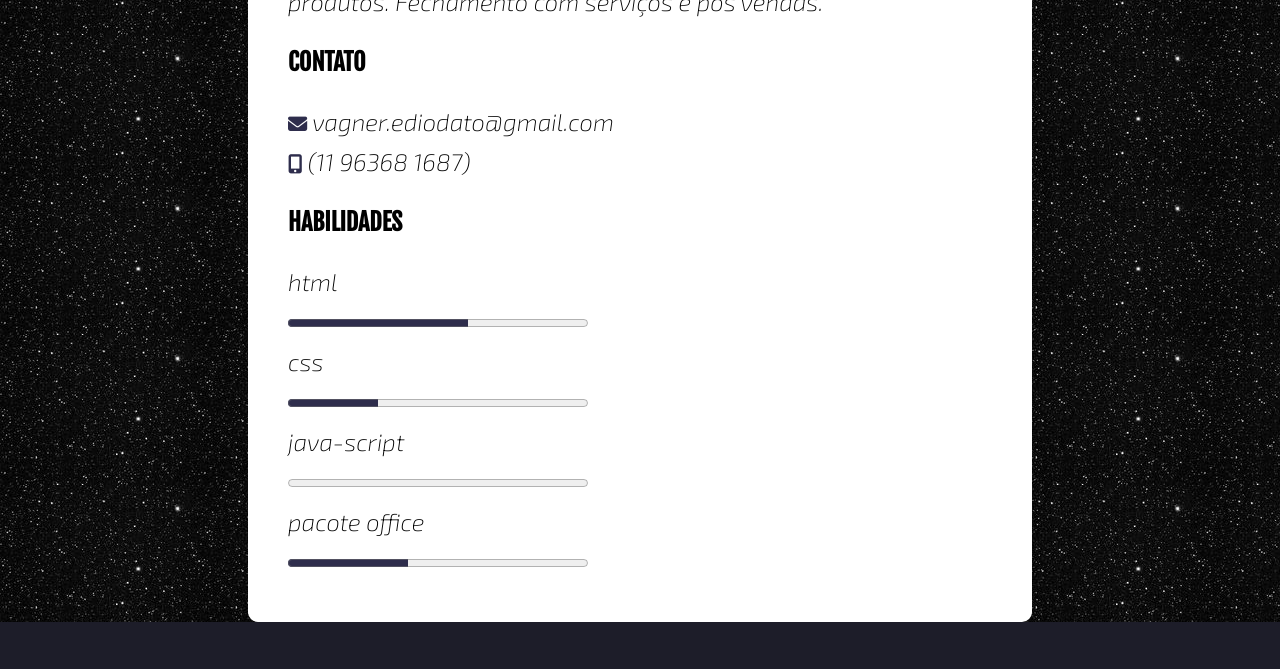
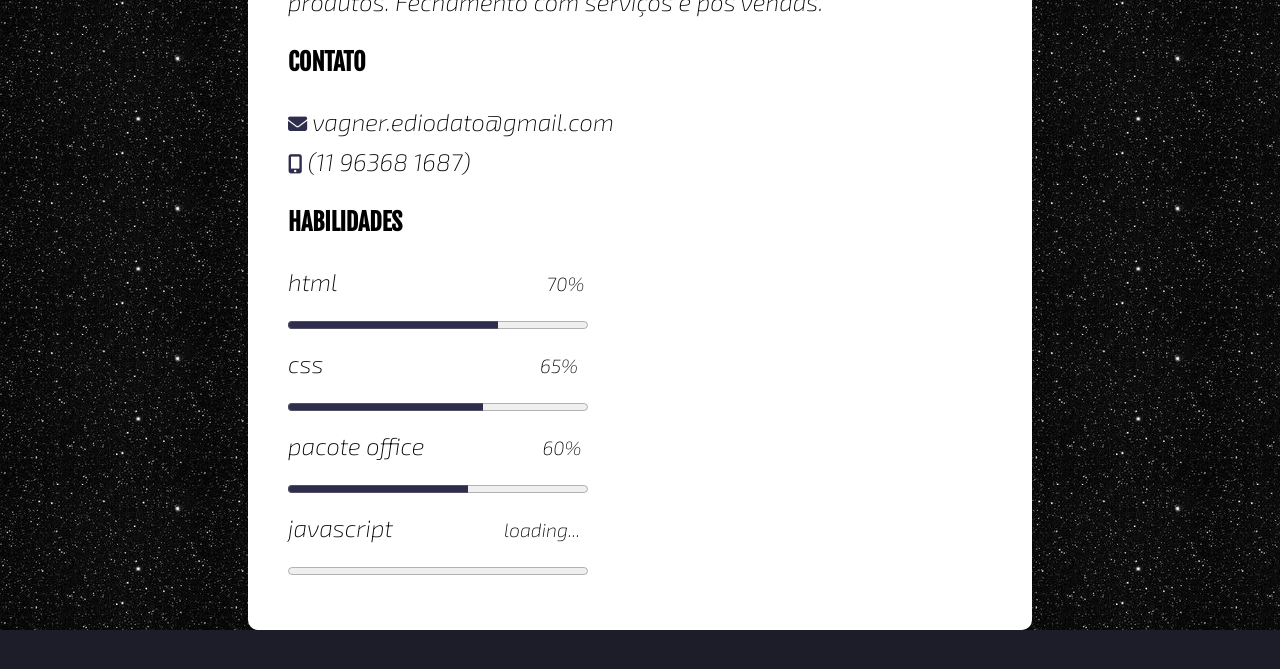
Before and after one commit to vagner-ediodato/minha-pagina-pessoal, a plain HTML site: page index.html in a window 1280 px wide. Shown: the part 1165-1834 px from the top of the page. Drawn offline with Linux system fonts and the light colour scheme.

Commit message:
adiciona porcentagem

```diff
--- a/css/stilo.css
+++ b/css/stilo.css
@@ -120,6 +120,27 @@ body {
   font-size: 2rem;
   width: 100px;
 }
+.porc-po {
+  margin-left: 16%;
+  font-size: 1.2rem;
+  display: inline-block;
+}
+.porc-css {
+  margin-left: 30%;
+  font-size: 1.2rem;
+  display: inline-block;
+}
+.porc-html {
+  margin-left: 29%;
+  font-size: 1.2rem;
+  display: inline-block;
+}
+.porc-js {
+  margin-left: 15%;
+  font-size: 1.2rem;
+  display: inline-block;
+}
+
 @media (max-width: 720px) {
   .body {
     position: absolute;
--- a/index.html
+++ b/index.html
@@ -86,21 +86,22 @@
         <div class="habilidades">
           <h2 class="titulo" id="habilidades">HABILIDADES</h2>
           <p class="fonte-media">
-            <label for="progress-bar-1">html </label>
+            <label for="progress-bar-1">html   <em class="porc-html">70%</em> </label>
           </p>
-          <progress id="progress-bar1" value="60" max="100"></progress>
+          <progress id="progress-bar1" value="70" max="100"></progress>
           <p class="fonte-media">
-            <label for="progress-bar-2">css </label>
+            <label for="progress-bar-2">css  <em class="porc-css">65%</em></label>
           </p>
-          <progress id="progress-bar2" value="30" max="100"></progress>
+          <progress id="progress-bar2" value="65" max="100"></progress>
           <p class="fonte-media">
-            <label for="progress-bar-3">java-script </label>
+            <label for="progress-bar-3">pacote office  <em class="porc-po">60%</em></label>
           </p>
-          <progress id="progress-bar3" value="loading" max="100"></progress>
+          <progress id="progress-bar3" value="60" max="100"></progress>
           <p class="fonte-media">
-            <label for="progress-bar-4">pacote office </label>
-          </p>
-          <progress id="progress-bar4" value="40" max="100"></progress>
+          <label for="progress-bar-4">javascript   <em class="porc-js">loading...</em> </label>
+        </p>
+        <progress id="progress-bar4" value="0" max="100"></progress>
+
         </div>
       </div>
       <div class="btn-inicio">
```
